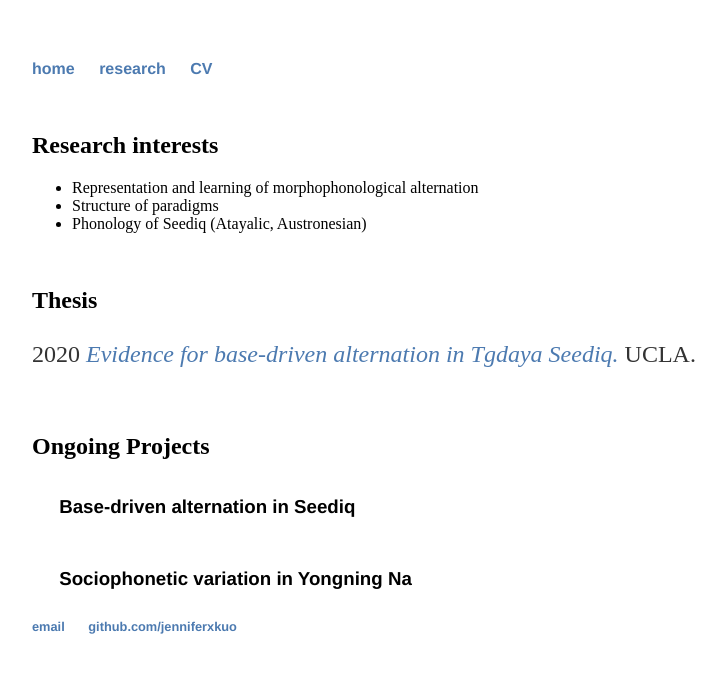
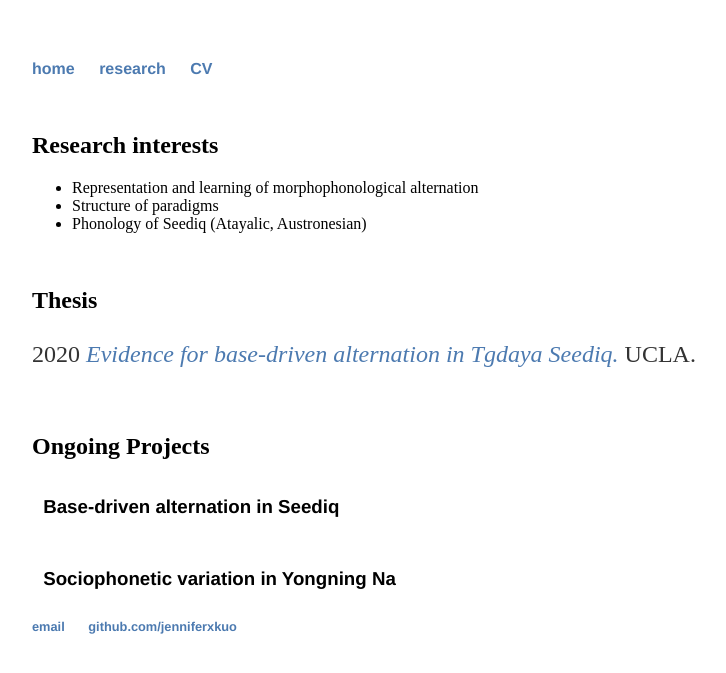
Before and after one commit to jenniferxkuo/jenniferxkuo.github.io, a Jekyll site: the page built from research/index.html, in a window 1280 px wide. Shown: the top 673 px of the page, without its empty margins (160-886 px from the left). Built offline with Jekyll 4.4.1, drawn with Linux system fonts in a browser that asks for light colours.

Commit message:
Update main.css

```diff
--- a/css/main.css
+++ b/css/main.css
@@ -153,13 +153,13 @@
   text-align: left;
 
   padding: 1rem;
-
+  padding-left: 0px;
   color: currentColor;
   background: none;
 
   cursor: pointer;
 
-  border-radius: 3px;
+  border-radius: 0% 10% 10% 0%;
   transition: all 0.25s ease-out;
 }
 
@@ -203,7 +203,7 @@
 .collapsible-content .content-inner {
   background: rgba(250, 245, 227, .8);
   border-bottom: none;
-  border-bottom-left-radius: 3px;
-  border-bottom-right-radius: 3px;
+  border-bottom-left-radius: 5px;
+  border-bottom-right-radius: 5px;
   padding: .5rem 1rem;
 }
```
